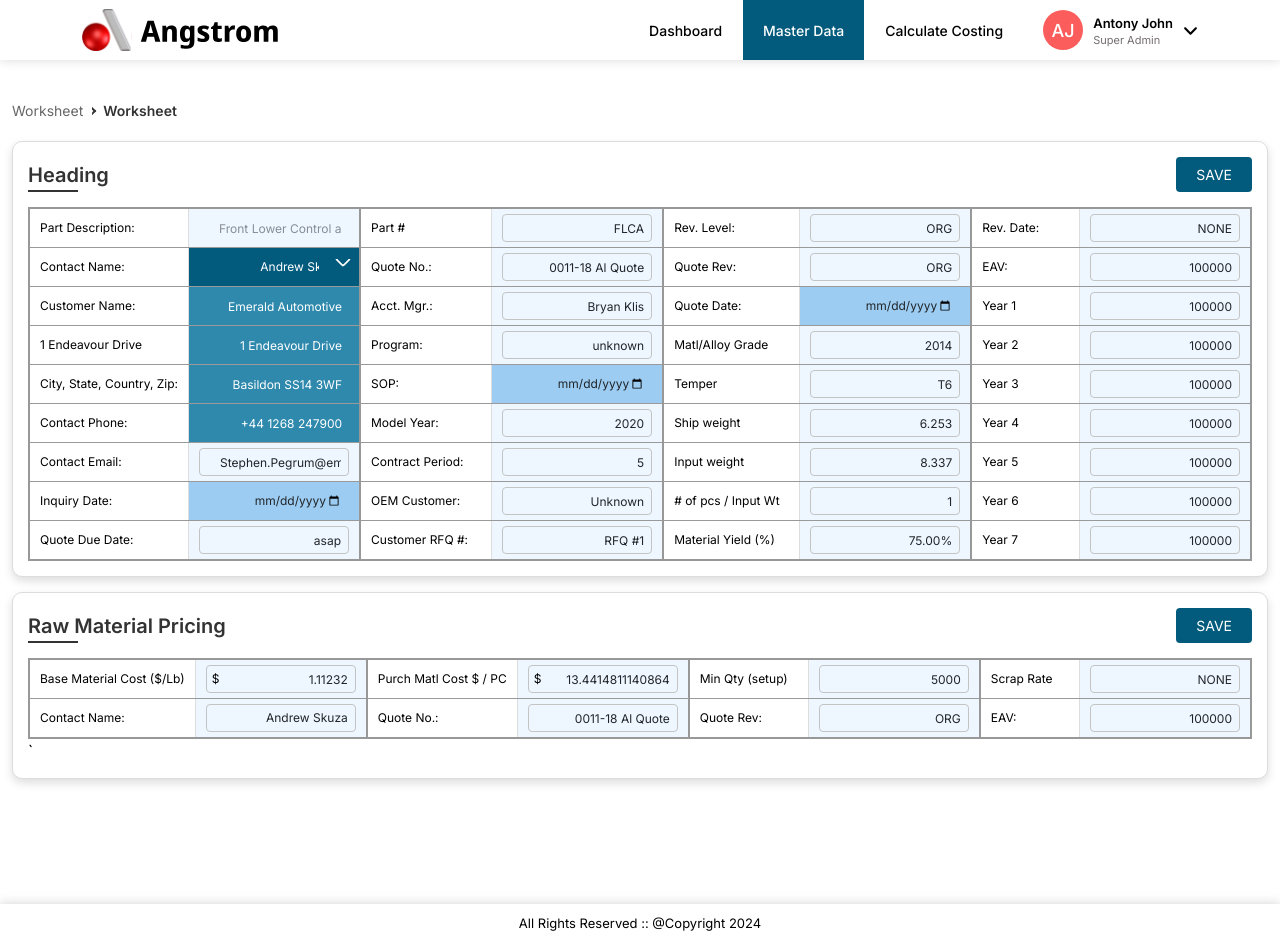
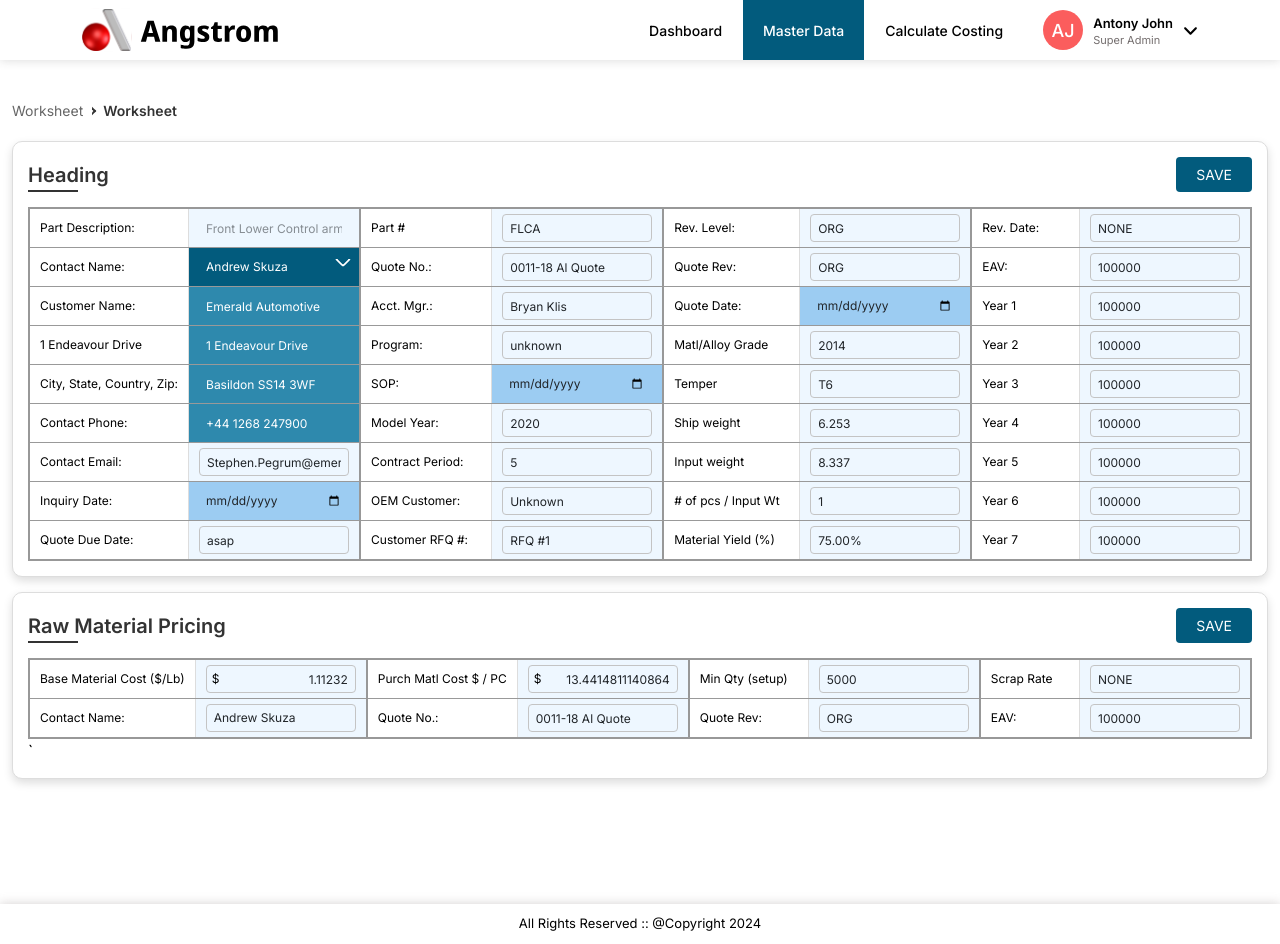
Before and after one commit to aneeshchandhre/angstrom, a Next.js app: page /WorkSheetData/WorkSheetData in a window 1280 px wide. Built offline with nearby package versions, Linux system fonts and the light colour scheme.

Commit message:
1. Text align issue fixed 2. Table class from table is removed

```diff
--- a/src/pages/WorkSheetData/WorkSheetData.js
+++ b/src/pages/WorkSheetData/WorkSheetData.js
@@ -23,7 +23,7 @@ const WorkSheetData = () => {
                   <button className="saveBtn">Save</button>
                 </div>
                 <div className="table-responsive">
-                  <table className="table worksheetTable">
+                  <table className="worksheetTable">
                     <tbody>
                       <tr>
                         <td className="labelArea minTD">Part Description:</td>
@@ -349,7 +349,7 @@ const WorkSheetData = () => {
                   <button className="saveBtn">Save</button>
                 </div>
                 <div className="table-responsive">
-                  <table className="table worksheetTable">
+                  <table className="worksheetTable">
                     <tbody>
                       <tr>
                         <td className="labelArea minTD">Base Material Cost ($/Lb)</td>
--- a/src/styles/workSheet.scss
+++ b/src/styles/workSheet.scss
@@ -105,10 +105,10 @@
             left: 6px;
             top: 5px;
         }
-    }
-    .form-control {
-        text-align: right;
-        padding-left: 20px !important;
+        .form-control {
+            text-align: right;
+            padding-left: 20px !important;
+        }
     }
 }
 .datePiker input.form-control {
```
